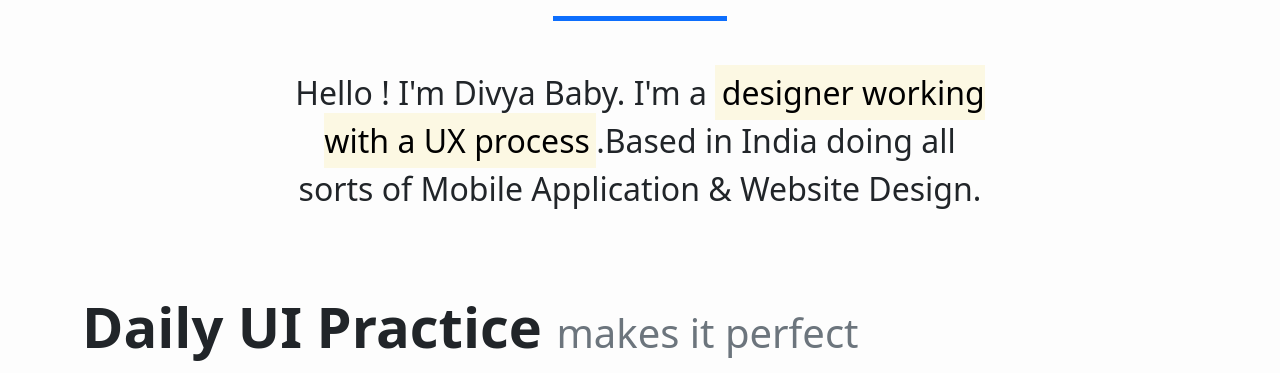
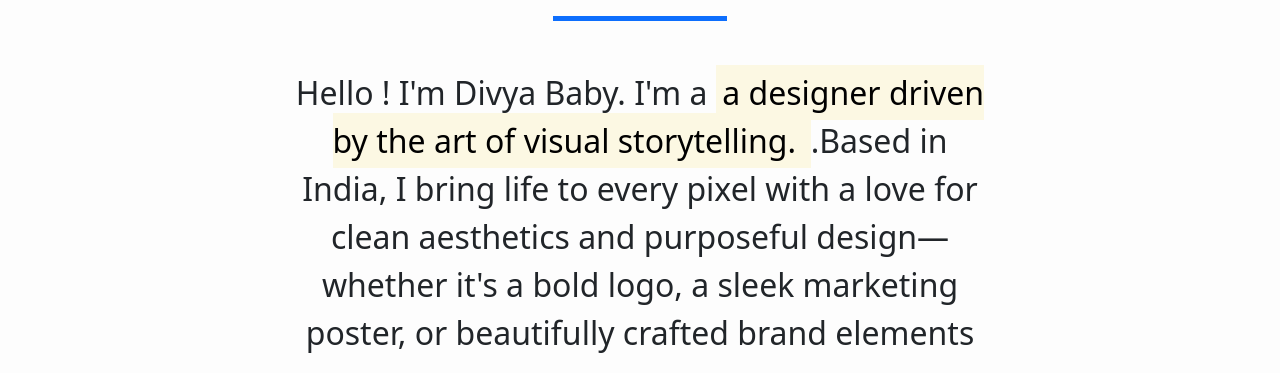
Before and after one commit to divyababy05/UXDesigner, a plain HTML site: page index.html in a window 1280 px wide. Shown: the part 408-781 px from the top of the page. Drawn offline with Linux system fonts and the light colour scheme.

Commit message:
Update index.html

```diff
--- a/index.html
+++ b/index.html
@@ -71,7 +71,7 @@
 
             <h1 class="text-center fw-bold text-dark display-1">Designer with a keen eye for detail.</h1>
         <div class="border-top border-5 border-primary w-25 mx-auto my-4 "></div>
-        <p class="fs-2 text-center mt-5 font-weight-normal text-dark">Hello ! I'm Divya Baby. I'm a <mark>designer working with a UX process</mark>.Based in India doing all sorts of Mobile Application & Website Design.</p>
+        <p class="fs-2 text-center mt-5 font-weight-normal text-dark">Hello ! I'm Divya Baby. I'm a <mark> a designer driven by the art of visual storytelling. </mark>.Based in India, I bring life to every pixel with a love for clean aesthetics and purposeful design—whether it's a bold logo, a sleek marketing poster, or beautifully crafted brand elements</p>
 
           </div>
         </div>
```
